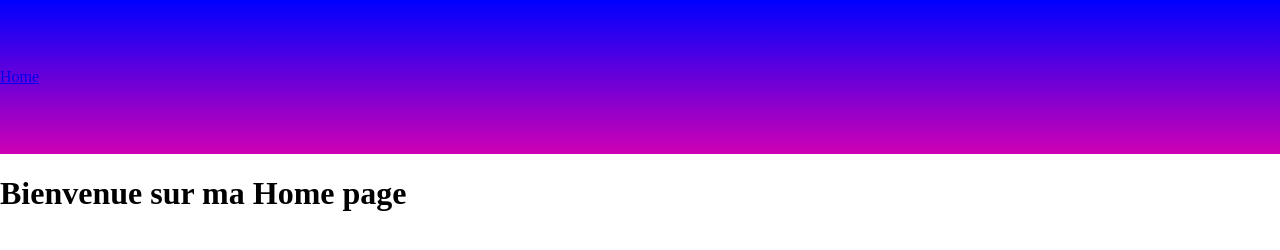
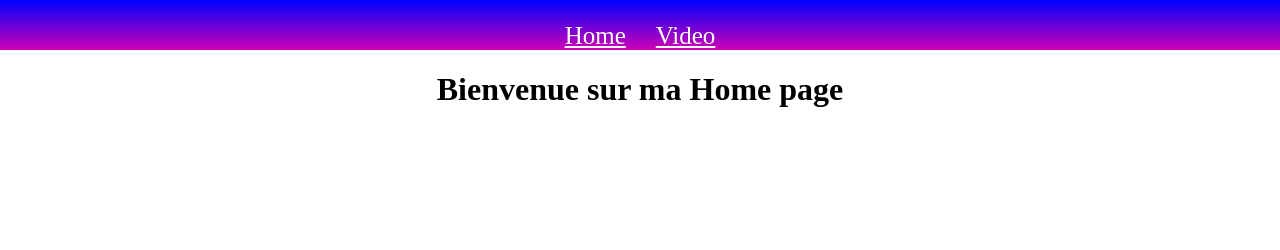
Before and after one commit to ran1mns/ran1mns2025, a plain HTML site: page Edwin/index.html in a window 1280 px wide. Drawn offline with Linux system fonts and the light colour scheme.

Commit message:
Update my page (Edwin)

```diff
--- a/Edwin/index.html
+++ b/Edwin/index.html
@@ -12,7 +12,7 @@
     <header>
         <nav>
             <a href="index.html">Home</a>
-            <a href="Video/video.html"><Video></Video></a>
+            <a href="Video/video.html">Video</a>
         </nav>
     </header>
     <h1>Bienvenue sur ma Home page</h1>
--- a/Edwin/indexcss.css
+++ b/Edwin/indexcss.css
@@ -4,14 +4,30 @@ body {
 
 header {
     background: linear-gradient(blue, rgb(207, 0, 180));
+    display: flex;
+    justify-content: center;
+    height: 50px;
+}
+
+nav a {
+    color: white;
 
 }
 
 nav {
     display: flex;
-    justify-items: center;
-    place-items: center;
-    align-items: center;
-    align-content: center;
-    align-self: center;
+    align-content: flex-end;
+    flex-direction: row;
+    justify-content: center;
+    align-items: flex-end;
+    font-size: 25px;
+    gap: 30px;
 }
+
+h1 {
+    display: flex;
+    align-content: flex-end;
+    flex-direction: row;
+    justify-content: center;
+    align-items: flex-end;
+}
```
